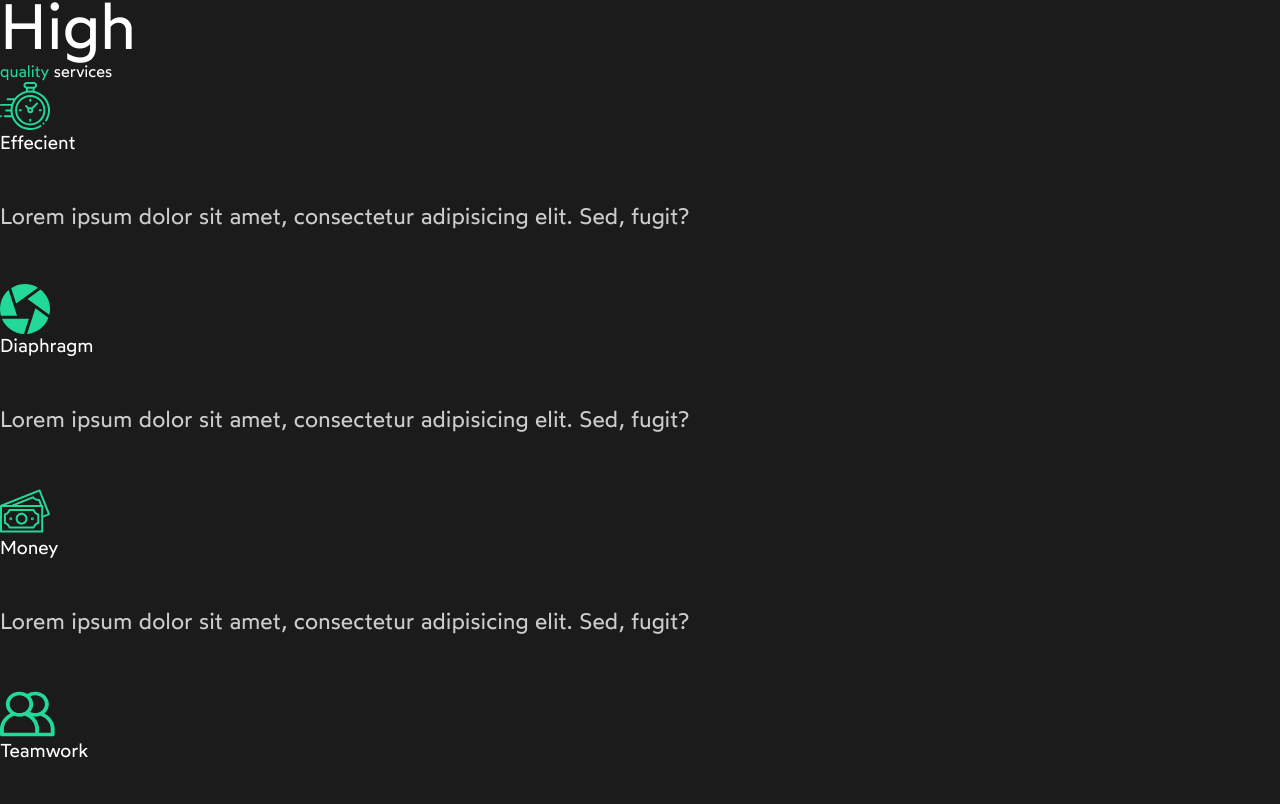
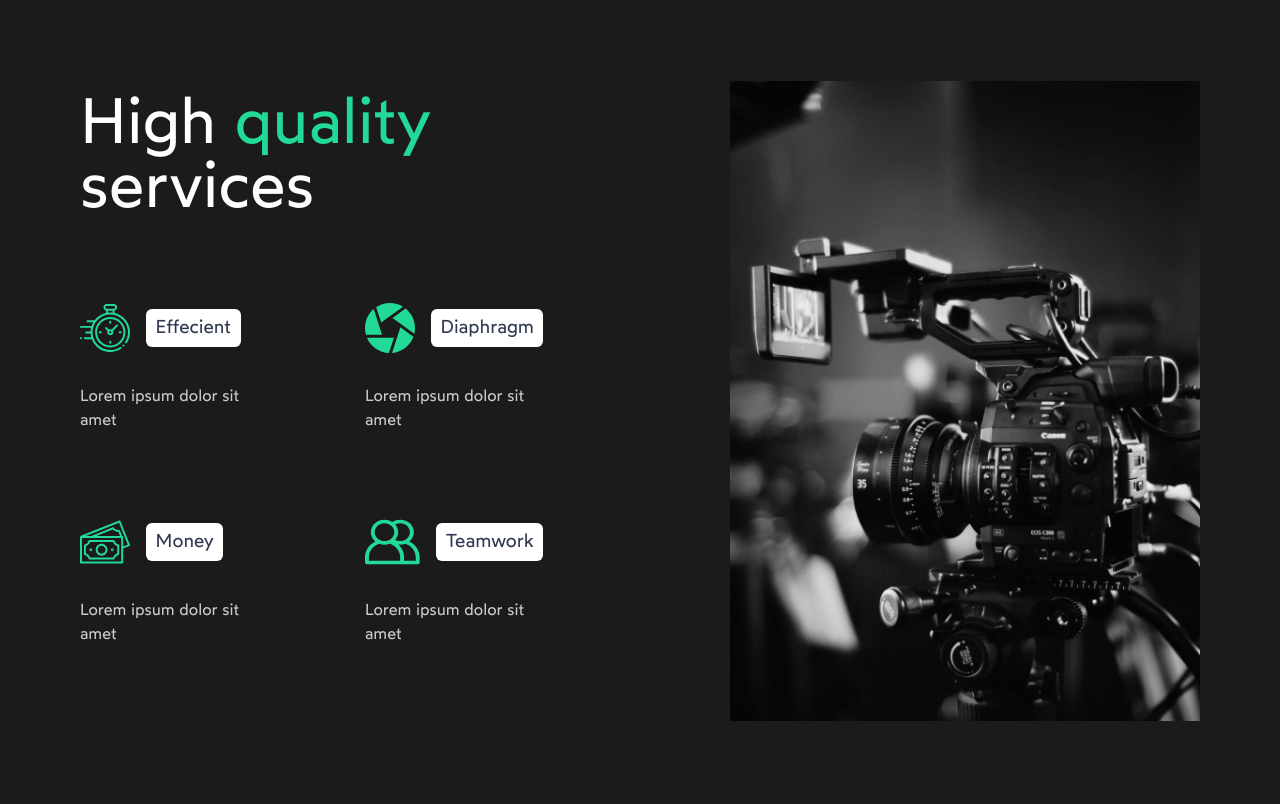
Before and after one commit to dhanush72/framer-portfolio, a React (Create React App) app: page / in a window 1280 px wide. Shown: the part 803-1607 px from the top of the page. Built offline with nearby package versions, Linux system fonts and the light colour scheme.

Commit message:
added styles to services page

```diff
--- a/src/components/About.js
+++ b/src/components/About.js
@@ -1,6 +1,6 @@
 import React from "react";
 import home1 from "../assets/images/home1.png";
-import styled from "styled-components";
+import { AboutDiv, Description, Hide, ImageDiv } from "../styles";
 
 const About = () => {
   return (
@@ -28,31 +28,4 @@ const About = () => {
   );
 };
 
-// styles
-const AboutDiv = styled.div`
-  display: flex;
-  align-items: center;
-  justify-content: space-between;
-  padding: 5rem;
-`;
-
-const Description = styled.div`
-  flex: 1;
-  padding-right: 5rem;
-`;
-
-const ImageDiv = styled.div`
-  flex: 1;
-
-  img {
-    width: 100%;
-    height: 80vh;
-    object-fit: cover;
-  }
-`;
-
-const Hide = styled.div`
-  overflow: hidden;
-`;
-
 export default About;
--- a/src/components/GlobalStyle.js
+++ b/src/components/GlobalStyle.js
@@ -1,15 +1,6 @@
 import { createGlobalStyle } from "styled-components";
 
 const GlobalStyle = createGlobalStyle`
-    @import url("../assets/fonts/wotfard/wotfard-typo.css");
-
-    :root {
-    --color-text: #303a52;
-    --font-weight-500: 500;
-    --font-weight-400: 400;
-    --font-weight-300: 300;
-    --font-family-wotfard: "Wotfard", -apple-system, sans-serif;
-    }
 
     *{
         margin: 0;
@@ -36,7 +27,7 @@ const GlobalStyle = createGlobalStyle`
     p{
         padding: 3rem 0;
         color: #ccc;
-        font-size: 1.4rem;
+        font-size: 1rem;
         line-height: 150%;
     }
 
--- a/src/components/Services.js
+++ b/src/components/Services.js
@@ -1,64 +1,89 @@
 import React from "react";
-import styled from "styled-components";
 import home2 from "../assets/images/home2.png";
 import clock from "../assets/images/clock.svg";
 import diaphragm from "../assets/images/diaphragm.svg";
 import money from "../assets/images/money.svg";
 import teamwork from "../assets/images/teamwork.svg";
+import { AboutDiv, Description, ImageDiv } from "../styles";
+import styled from "styled-components";
 
 const Services = () => {
   return (
-    <div className="services">
-      <div className="description">
-        <h2>High</h2> <span>quality</span> services
-        <div className="cards">
-          <div className="card">
+    <ServicesDiv>
+      <Description>
+        <h2>
+          High <span>quality</span> services{" "}
+        </h2>
+        <Cards>
+          <Card>
             <div className="icon">
               <img src={clock} alt="clock" />
               <h3>Effecient</h3>
             </div>
-            <p>
-              Lorem ipsum dolor sit amet, consectetur adipisicing elit. Sed,
-              fugit?
-            </p>
-          </div>
-          <div className="card">
+            <p>Lorem ipsum dolor sit amet</p>
+          </Card>
+          <Card>
             <div className="icon">
               <img src={diaphragm} alt="diaphragm" />
               <h3>Diaphragm</h3>
             </div>
-            <p>
-              Lorem ipsum dolor sit amet, consectetur adipisicing elit. Sed,
-              fugit?
-            </p>
-          </div>
-          <div className="card">
+            <p>Lorem ipsum dolor sit amet</p>
+          </Card>
+          <Card>
             <div className="icon">
               <img src={money} alt="money" />
               <h3>Money</h3>
             </div>
-            <p>
-              Lorem ipsum dolor sit amet, consectetur adipisicing elit. Sed,
-              fugit?
-            </p>
-          </div>
-          <div className="card">
+            <p>Lorem ipsum dolor sit amet</p>
+          </Card>
+          <Card>
             <div className="icon">
               <img src={teamwork} alt="teamwork" />
               <h3>Teamwork</h3>
             </div>
-            <p>
-              Lorem ipsum dolor sit amet, consectetur adipisicing elit. Sed,
-              fugit?
-            </p>
-          </div>
-        </div>
-      </div>
-      <div className="image">
+            <p>Lorem ipsum dolor sit amet</p>
+          </Card>
+        </Cards>
+      </Description>
+      <ImageDiv>
         <img src={home2} alt="home2" />
-      </div>
-    </div>
+      </ImageDiv>
+    </ServicesDiv>
   );
 };
 
+const ServicesDiv = styled(AboutDiv)`
+  h2 {
+    padding-bottom: 5rem;
+  }
+
+  p {
+    width: 70%;
+    padding: 2rem 0 4rem 0;
+  }
+`;
+
+const Cards = styled.div`
+  display: grid;
+  grid-template-columns: 1fr 1fr;
+  grid-gap: 20px;
+`;
+
+const Card = styled.div`
+  flex-basis: 20rem;
+
+  .icon {
+    display: flex;
+    align-items: center;
+
+    h3 {
+      margin-left: 1rem;
+      border-radius: 6px;
+      padding: 0.6rem;
+      background: #fff;
+      color: #303952;
+    }
+  }
+`;
+
 export default Services;
--- /dev/null
+++ b/src/styles.js
@@ -0,0 +1,32 @@
+import styled from "styled-components";
+
+export const AboutDiv = styled.div`
+  display: grid;
+  grid-template-columns: 1fr 1fr;
+  grid-gap: 20px;
+  padding: 5rem;
+  align-items: center;
+
+  button {
+    margin-top: 2rem;
+  }
+`;
+
+export const Description = styled.div`
+  flex: 1;
+`;
+
+export const ImageDiv = styled.div`
+  flex: 1;
+  padding-left: 5rem;
+
+  img {
+    width: 100%;
+    height: 80vh;
+    object-fit: cover;
+  }
+`;
+
+export const Hide = styled.div`
+  overflow: hidden;
+`;
```
Also changed, not shown: 1 other file (tests, documents, lock files or other folders).
